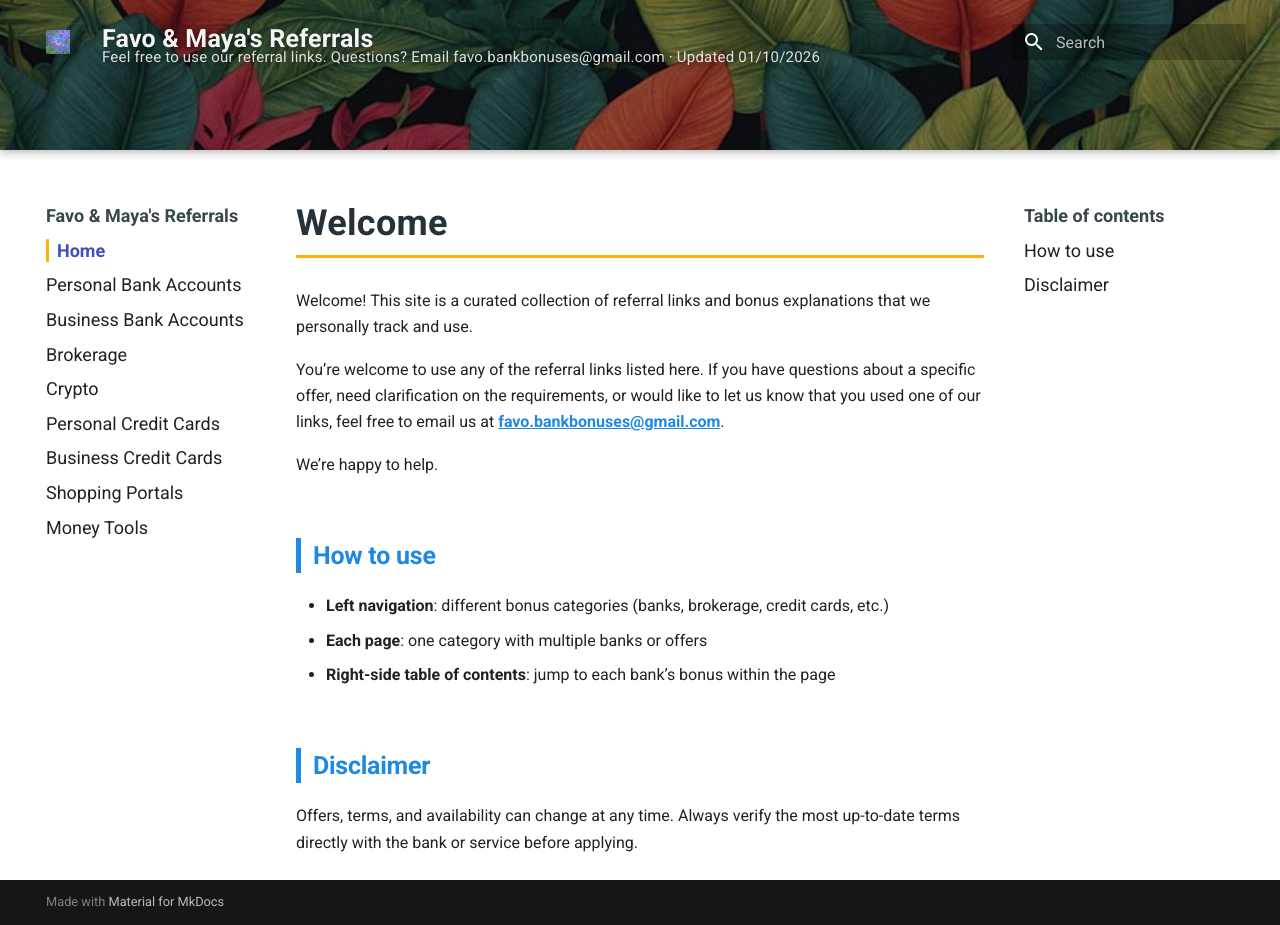
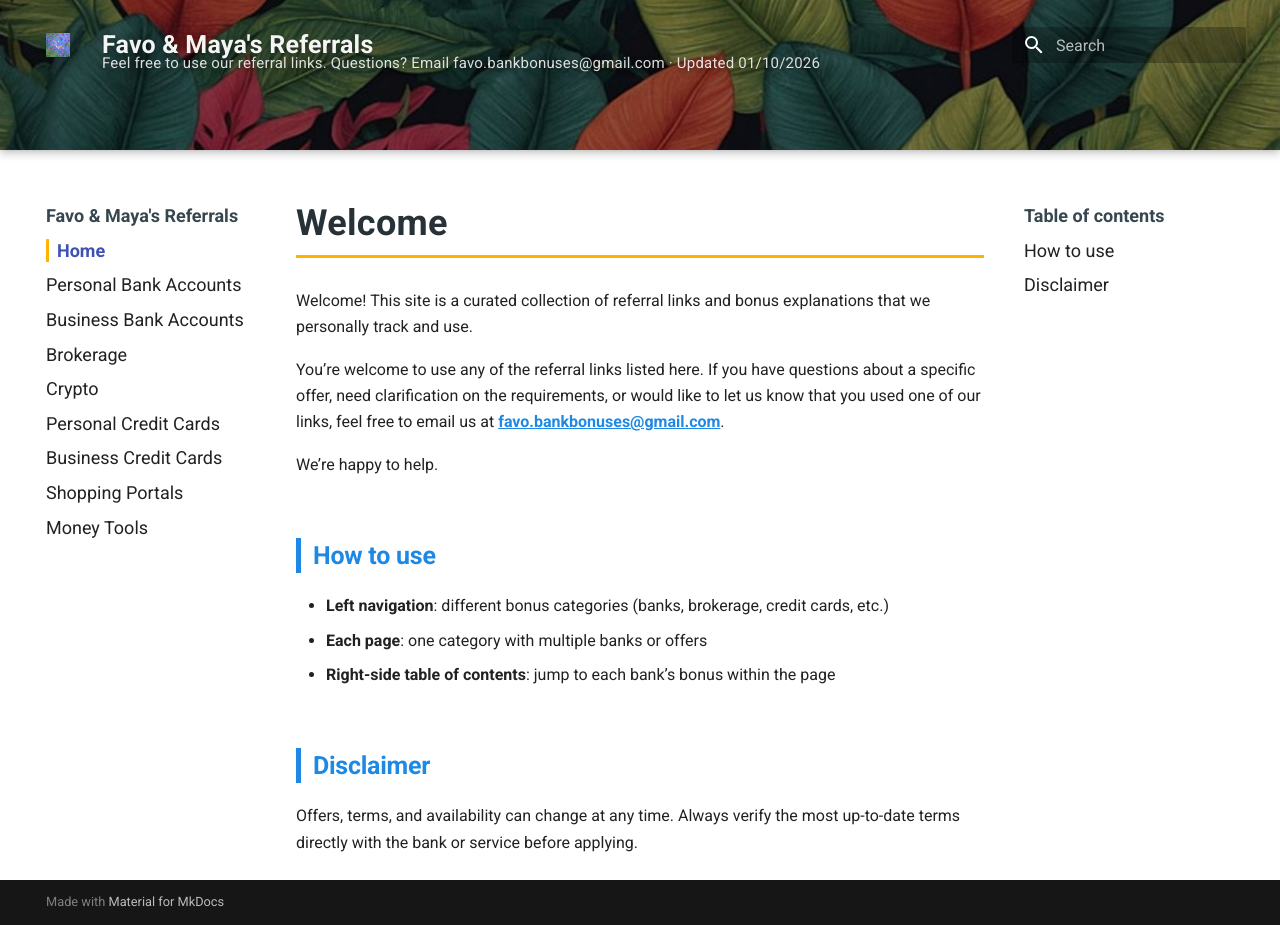
Before and after one commit to whispersofzephyr/favolinkhub-site, an MkDocs documentation site: the page built from docs/index.md, in a window 1280 px wide. Built offline with MkDocs 1.6.1 and Material for MkDocs 9.7.7, drawn with Linux system fonts in a browser that asks for light colours.

Commit message:
Update extra.css

```diff
--- a/docs/stylesheets/extra.css
+++ b/docs/stylesheets/extra.css
@@ -231,7 +231,7 @@
 
 /* Site title（Favo & Maya's Referrals） */
 .md-header__title {
-  margin-top: 6px;
+  margin-top: 12px;
   margin-bottom: 6px; /* 和下面那行拉开一点 */
 }
 
```
